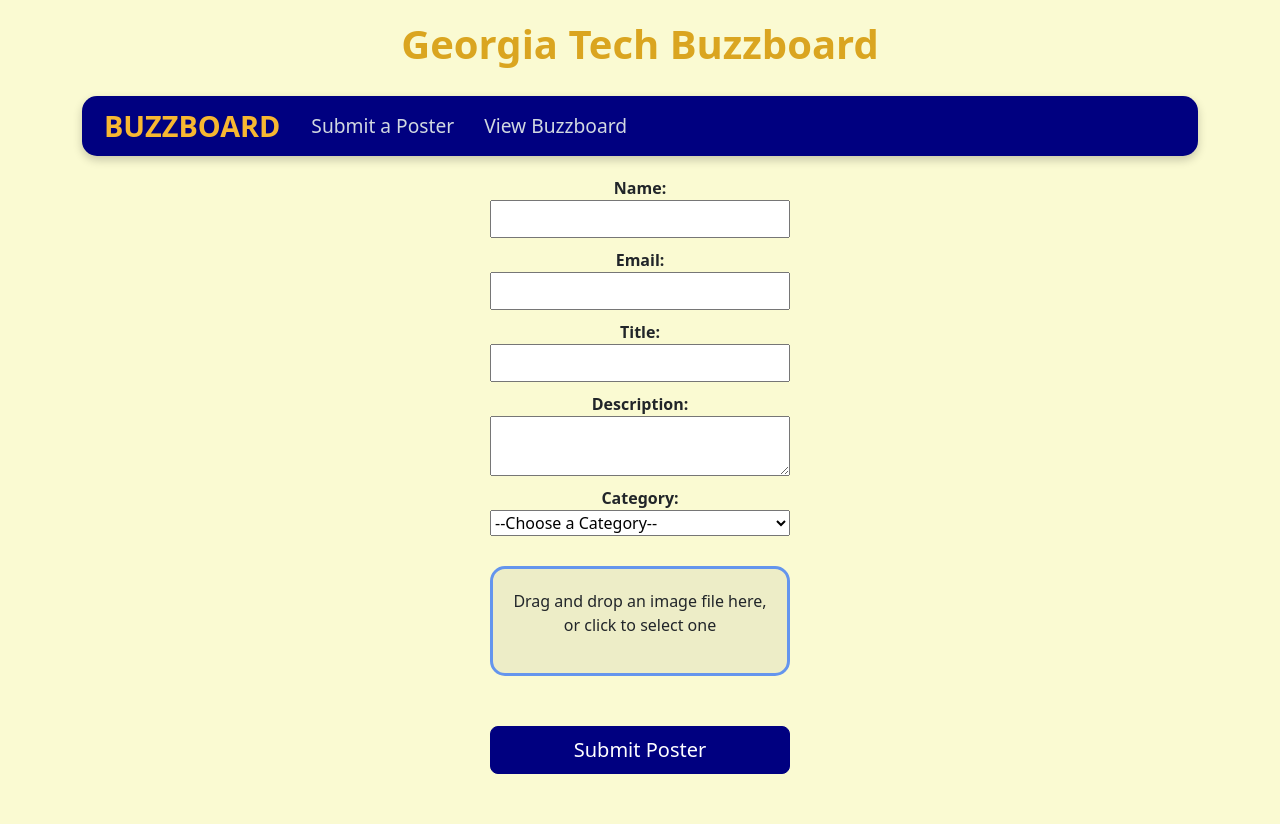
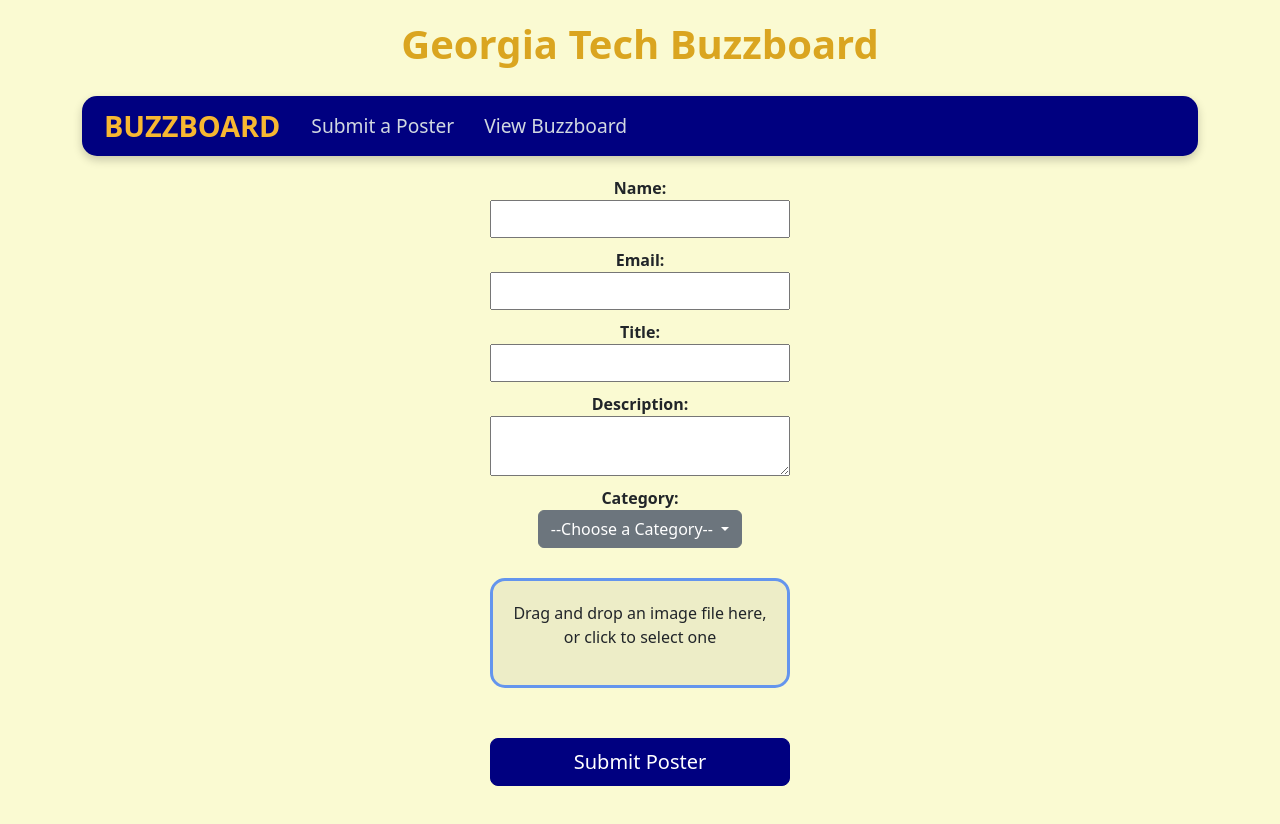
Before and after one commit to yilohdj/buzzboard, a React (Create React App) app in the folder buzzboard/: page / in a window 1280 px wide. Built offline with nearby package versions, Linux system fonts and the light colour scheme.

Commit message:
dropdown menu stylization

```diff
--- /dev/null
+++ b/buzzboard/src/CategoryDropdown.js
@@ -0,0 +1,40 @@
+import React from 'react';
+import { Dropdown } from 'react-bootstrap'; // Import Dropdown from React Bootstrap
+
+function CategoryDropdown({ formData, handleChange }) {
+  const categories = [
+    'Arts and Performance',
+    'Career/Professional development',
+    'Conference/Symposium',
+    'Other/Miscellaneous',
+    'Seminar/Lecture/Colloquium',
+    'Special Event',
+    'Sports/Athletics',
+    'Student Sponsored',
+    'Training/Workshop'
+  ];
+
+  return (
+    <label>
+      Category:
+      <Dropdown>
+        <Dropdown.Toggle variant="secondary" id="dropdown-basic">
+          {formData.category || '--Choose a Category--'} {/* Show selected category or default */}
+        </Dropdown.Toggle>
+
+        <Dropdown.Menu>
+          {categories.map((category, index) => (
+            <Dropdown.Item
+              key={index}
+              onClick={() => handleChange({ target: { name: 'category', value: category }})} // Handle category selection
+            >
+              {category}
+            </Dropdown.Item>
+          ))}
+        </Dropdown.Menu>
+      </Dropdown>
+    </label>
+  );
+}
+
+export default CategoryDropdown;
--- a/buzzboard/src/PosterForm.js
+++ b/buzzboard/src/PosterForm.js
@@ -2,6 +2,7 @@ import React, { useState } from "react";
 import { useDropzone } from "react-dropzone";
 import { useNavigate } from "react-router-dom";
 import { Form, Button } from 'react-bootstrap';
+import CategoryDropdown from './CategoryDropdown';
 
 function PosterForm({ onSubmit }) {
   const [formData, setFormData] = useState({
@@ -12,11 +13,6 @@ function PosterForm({ onSubmit }) {
     category: "",
     file: null,
   });
-
-  const categories = ['Arts and Performance', 'Career/Professional development', 'Conference/Symposium',
-    'Other/Miscellaneous', 'Seminar/Lecture/Colloquium', 'Special event', 'Sports/Athletics', 'Student sponsored',
-    'Training/Workshop'];
-
 
   const navigate = useNavigate();
 
@@ -79,17 +75,7 @@ function PosterForm({ onSubmit }) {
           Description:
           <textarea name="description" value={formData.description} onChange={handleChange} required/>
         </label>
-        <label>
-          Category:
-          <select name="category" value={formData.category} onChange={handleChange} required>
-            <option value="">--Choose a Category--</option>
-            {categories.map((category, index) => (
-                <option key={index} value={category}>
-                  {category}
-                </option>
-            ))}
-          </select>
-        </label>
+        <CategoryDropdown formData={formData} handleChange={handleChange} />
         {/* Drag and Drop Area */}
         <div {...getRootProps()} className="dropzone">
           <input {...getInputProps()} />
```
